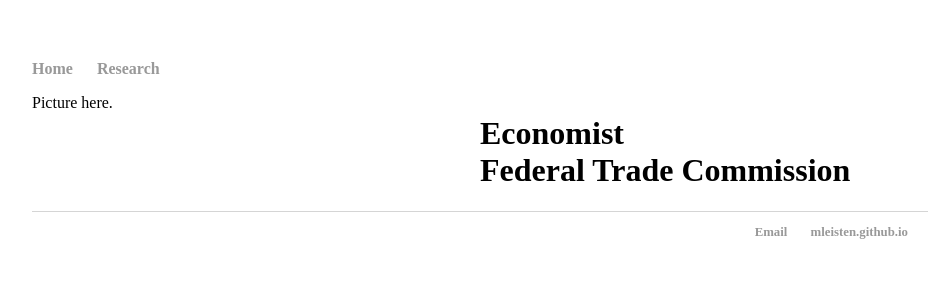
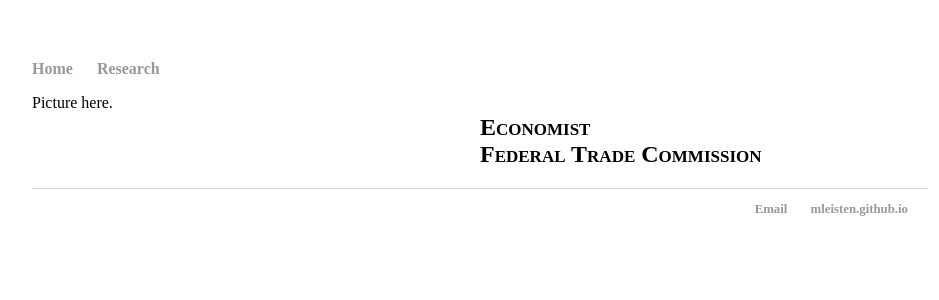
Before and after one commit to mleisten/mleisten.github.io, a Jekyll site: the page built from index.html, in a window 1280 px wide. Shown: the top 300 px of the page, without its empty margins (160-1099 px from the left). Built offline with Jekyll 4.4.1, drawn with Linux system fonts in a browser that asks for light colours.

Commit message:
Update index.html

```diff
--- a/index.html
+++ b/index.html
@@ -7,7 +7,7 @@ title: Matthew Leisten
 	Picture here.
 </div>
 <div class="column">
-	<h1 font-variant = small-caps>Economist<br>
-		Federal Trade Commission</h1>
+	<h2 >Economist<br>
+		Federal Trade Commission</h2>
 </div>
 </div>
```
